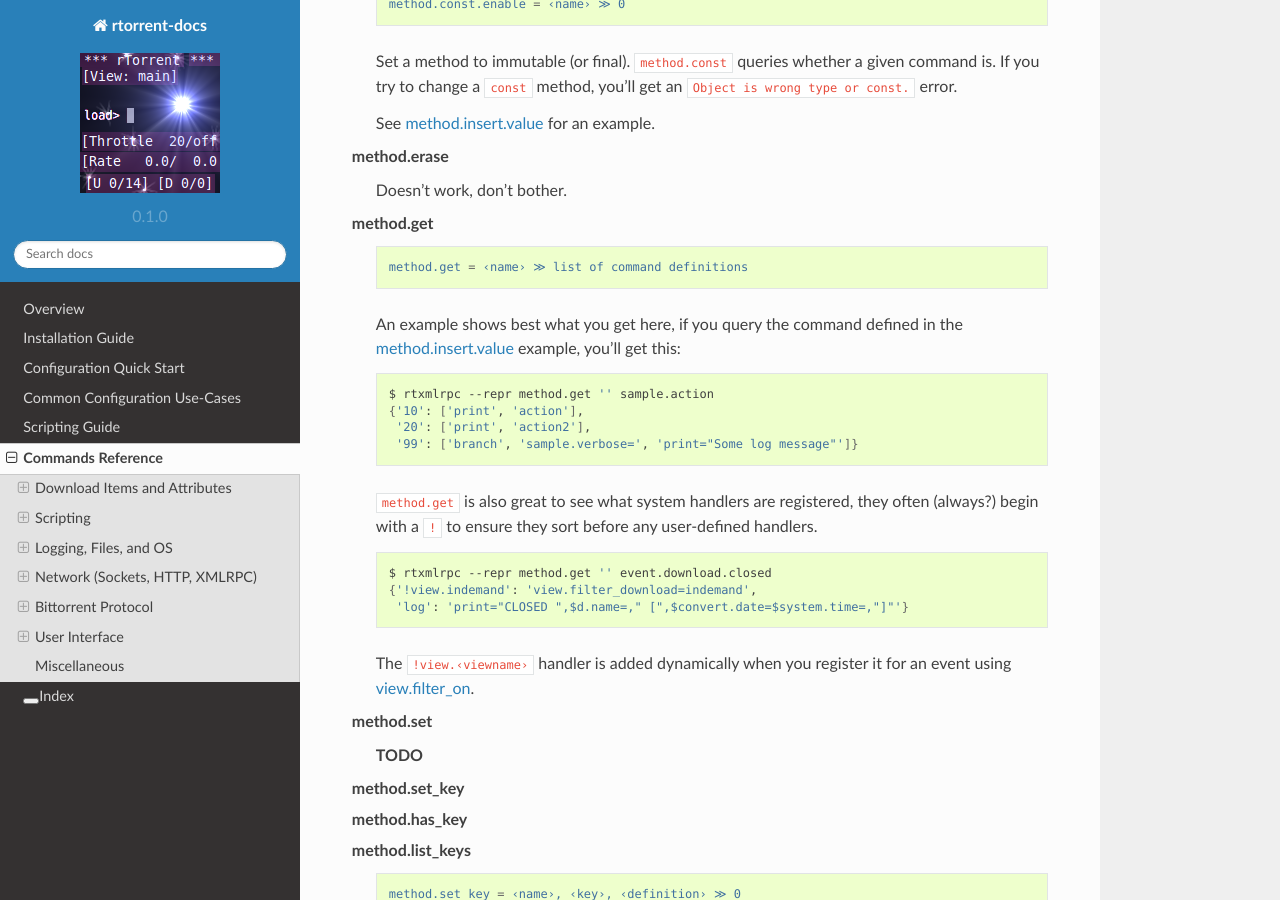
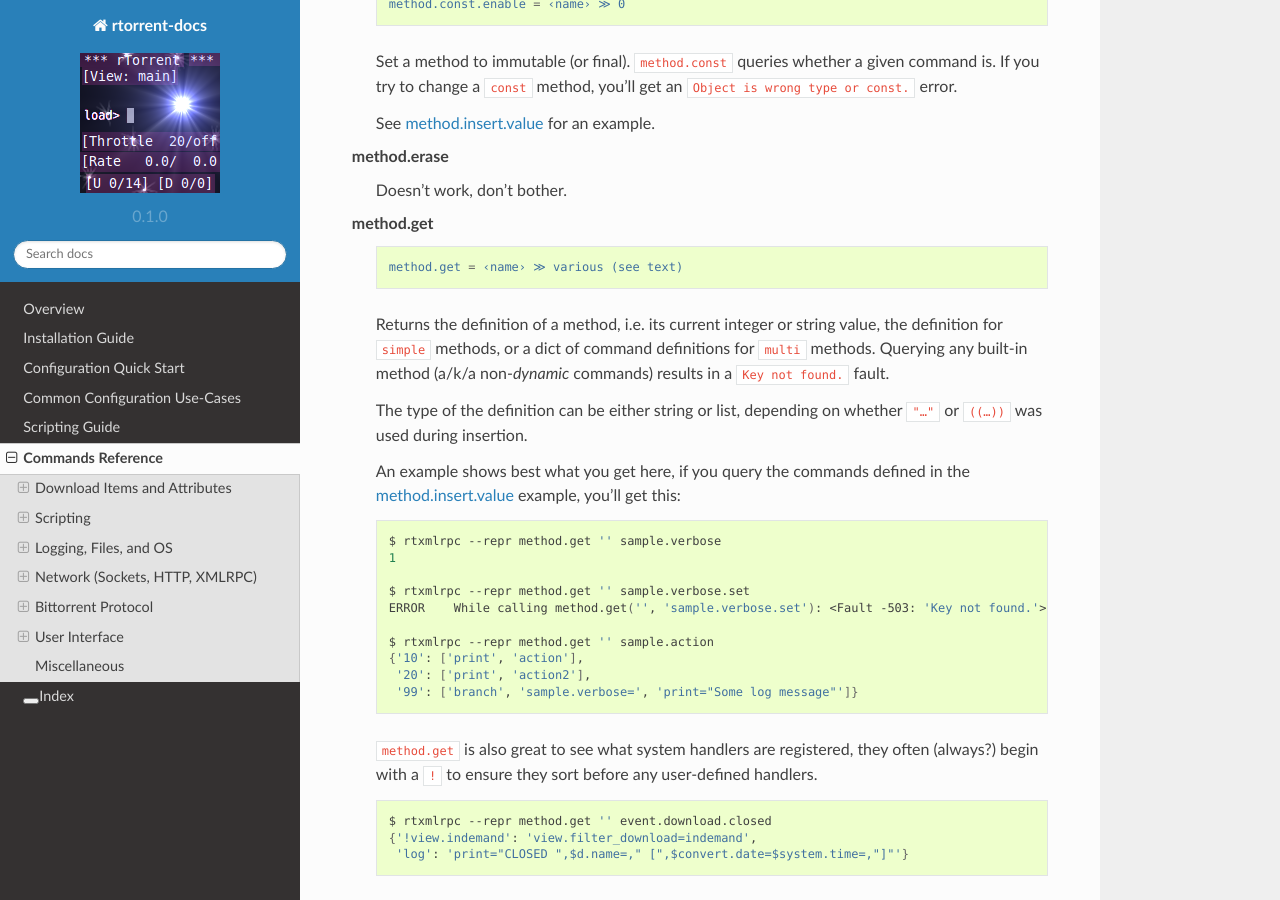
Before and after one commit to rtorrent-community/rtorrent-docs, a Sphinx documentation site: the page built from docs/cmd-ref.rst, in a window 1280 px wide and 900 px high, scrolled down 11454 px. Built offline with Sphinx 7.4.7 and the Read the Docs theme 2.0.0, drawn with Linux system fonts in a browser that asks for light colours.

Commit message:
return type details of method.get

```diff
--- a/docs/include-cmd-scripting.rst
+++ b/docs/include-cmd-scripting.rst
@@ -97,13 +97,29 @@
 
         .. code-block:: ini
 
-            method.get = ‹name› ≫ list of command definitions
+            method.get = ‹name› ≫ various (see text)
+
+        Returns the definition of a method,
+        i.e. its current integer or string value,
+        the definition for ``simple`` methods, or
+        a dict of command definitions for ``multi`` methods.
+        Querying any built-in method (a/k/a non-*dynamic* commands)
+        results in a ``Key not found.`` fault.
+
+        The type of the definition can be either string or list,
+        depending on whether ``"…"`` or ``((…))`` was used during insertion.
 
         An example shows best what you get here, if you query the
-        command defined in the :term:`method.insert.value` example,
+        commands defined in the :term:`method.insert.value` example,
         you'll get this:
 
         .. code-block:: shell
+
+            $ rtxmlrpc --repr method.get '' sample.verbose
+            1
+
+            $ rtxmlrpc --repr method.get '' sample.verbose.set
+            ERROR    While calling method.get('', 'sample.verbose.set'): <Fault -503: 'Key not found.'>
 
             $ rtxmlrpc --repr method.get '' sample.action
             {'10': ['print', 'action'],
```
